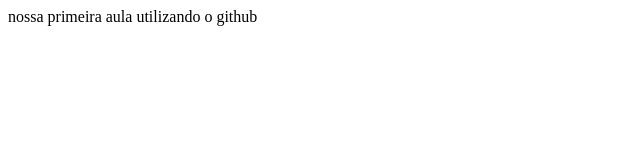
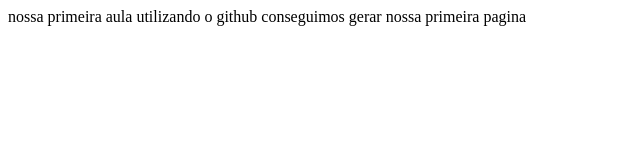
Before and after one commit to ellohsouza/teste-1-A, a plain HTML site: page index.html in a window 1280 px wide. Shown: the whole page, without its empty margins (0-640 px from the left). Drawn offline with Linux system fonts and the light colour scheme.

Commit message:
segunda linha

```diff
--- a/index.html
+++ b/index.html
@@ -7,5 +7,6 @@
 </head>
 <body>
     nossa primeira aula utilizando o github
+    conseguimos gerar nossa primeira pagina
 </body>
 </html>
```
